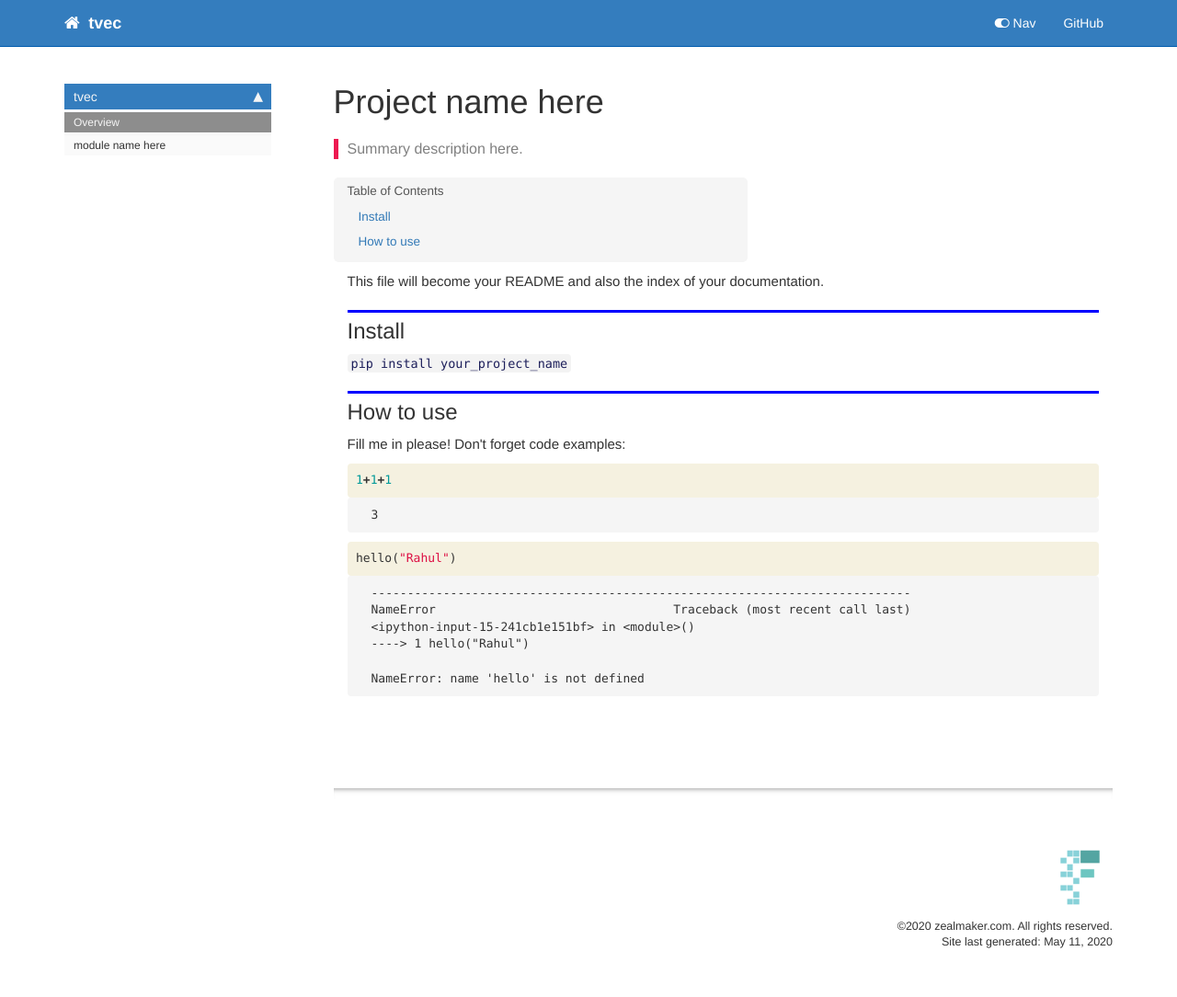
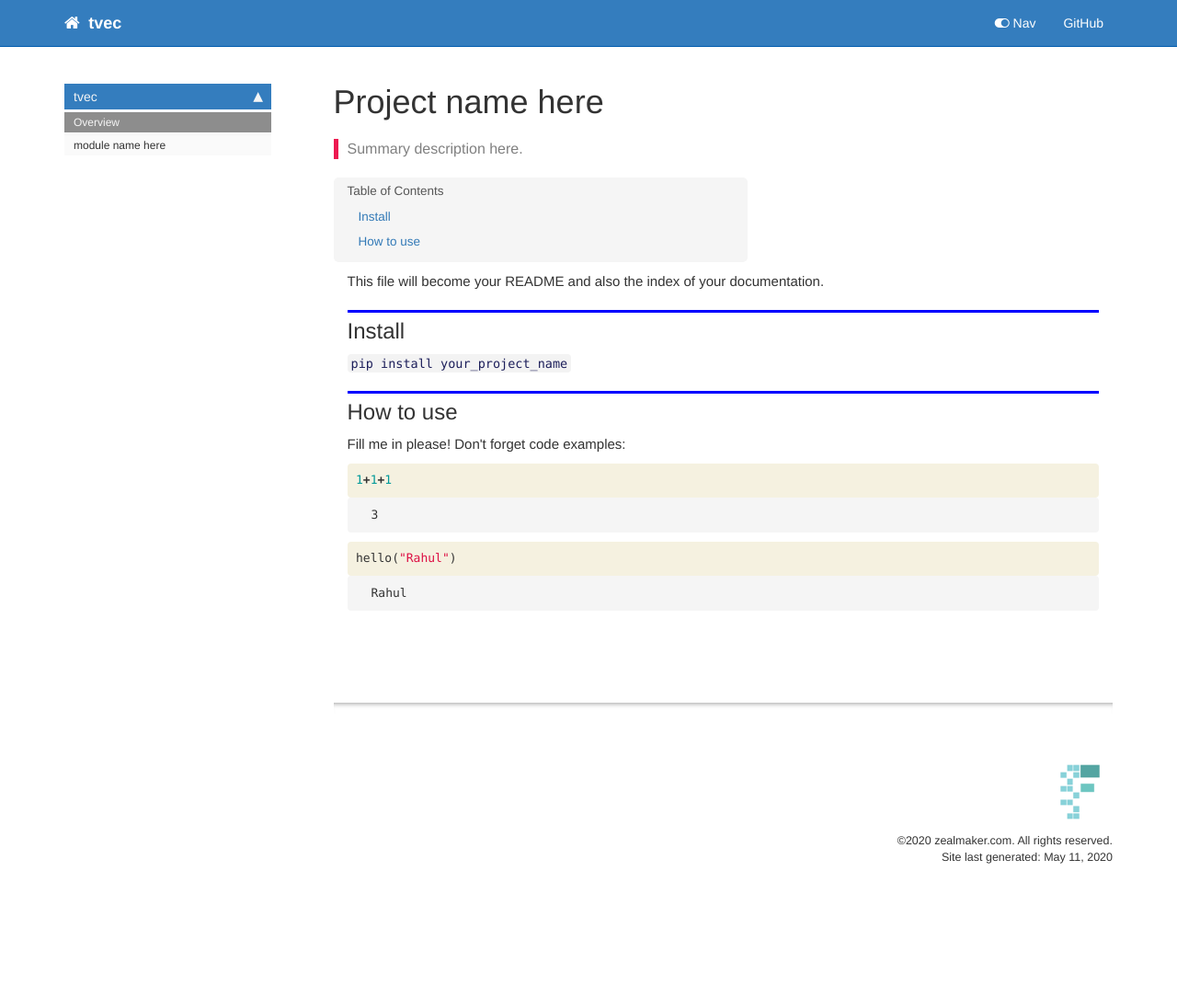
Before and after one commit to Rahuketu86/tvec, a Jekyll site: the page built from docs/index.html, in a window 1280 px wide. Shown: the whole page at 92% size. Built offline with Jekyll 4.4.1, drawn with Linux system fonts in a browser that asks for light colours; nearby versions of some CDN libraries; comment, search, counter and statistics services are not loaded; after the commit the page ends 991 px from its top, so only the background shows below that.

Commit message:
Updated docs for saving

```diff
--- a/docs/index.html
+++ b/docs/index.html
@@ -102,14 +102,9 @@ summary: "Summary description here."
 
 <div class="output_area">
 
-<div class="output_subarea output_text output_error">
-<pre>
-<span class="ansi-red-fg">---------------------------------------------------------------------------</span>
-<span class="ansi-red-fg">NameError</span>                                 Traceback (most recent call last)
-<span class="ansi-green-fg">&lt;ipython-input-15-241cb1e151bf&gt;</span> in <span class="ansi-cyan-fg">&lt;module&gt;</span><span class="ansi-blue-fg">()</span>
-<span class="ansi-green-fg">----&gt; 1</span><span class="ansi-red-fg"> </span>hello<span class="ansi-blue-fg">(</span><span class="ansi-blue-fg">&#34;Rahul&#34;</span><span class="ansi-blue-fg">)</span>
-
-<span class="ansi-red-fg">NameError</span>: name &#39;hello&#39; is not defined</pre>
+<div class="output_subarea output_stream output_stdout output_text">
+<pre>Rahul
+</pre>
 </div>
 </div>
 
```
Also changed, not shown: README.md.
